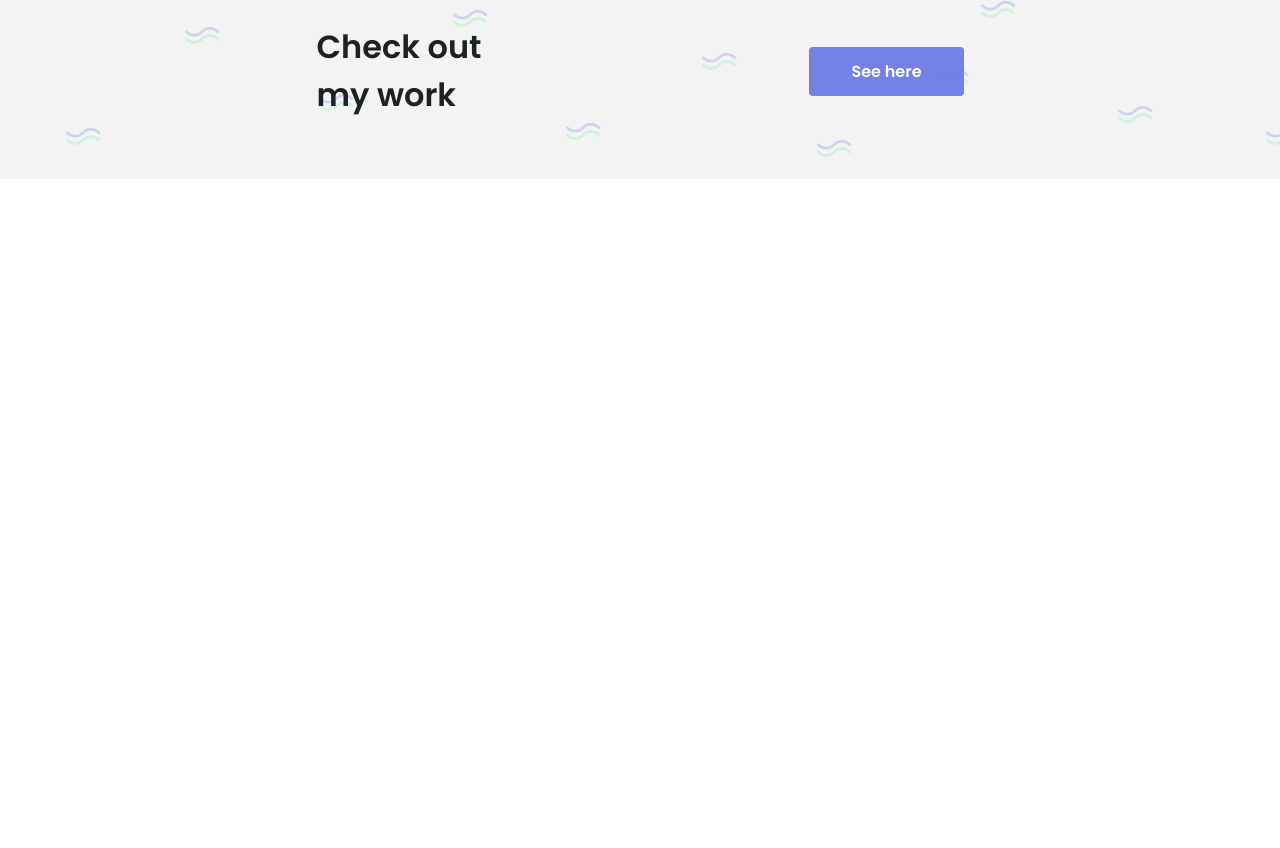
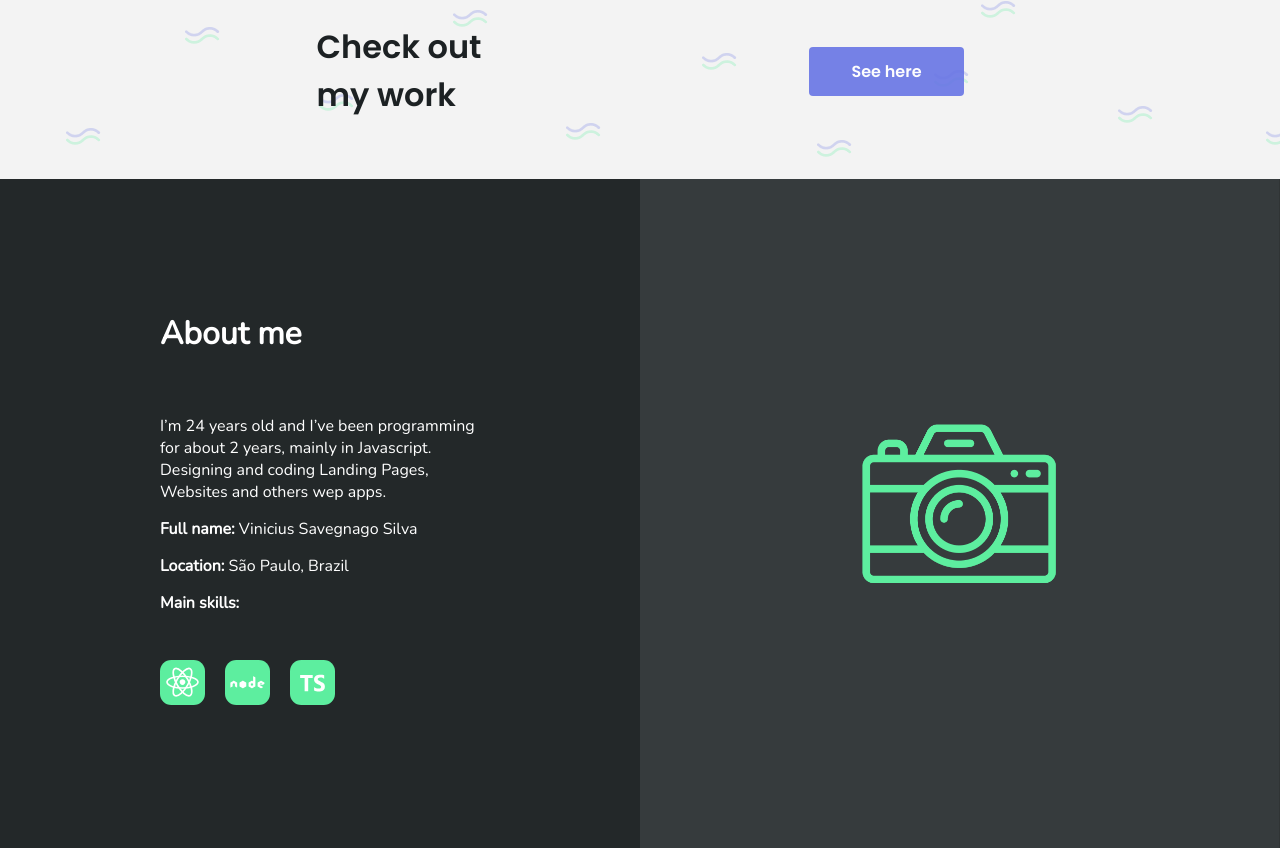
Before and after one commit to vinisaveg/portfolio, a React (Create React App) app: page / in a window 1280 px wide. Shown: the part 2080-2928 px from the top of the page. Before the commit the page ends 2259 px from the top, so only its background shows below. Built offline with nearby package versions, Linux system fonts and the light colour scheme.

Commit message:
about component :zap:

```diff
--- a/src/App.tsx
+++ b/src/App.tsx
@@ -11,6 +11,7 @@ import Welcome from './components/Welcome/Welcome.component';
 import Projects from './components/Projects/Projects.component';
 import Workflow from './components/Workflow/Workflow.component';
 import MyWork from './components/MyWork/MyWork.component';
+import About from './components/About/About.component';
 
 const App: FunctionComponent = () => {
     return (
@@ -33,6 +34,8 @@ const App: FunctionComponent = () => {
                     <Workflow />
 
                     <MyWork />
+
+                    <About />
                 </Wrapper>
             </ThemeProvider>
         </>
--- /dev/null
+++ b/src/components/About/About.component.tsx
@@ -0,0 +1,110 @@
+import React, { FunctionComponent } from 'react';
+
+import { Text } from '../../styles/shared/Text';
+import { Title } from '../../styles/shared/Title';
+
+import {
+    AboutImage,
+    AboutText,
+    AboutWrapper,
+    MeImageWrapper,
+    SkillIcon,
+    AboutSkills,
+} from './styles';
+
+import meImage from '../../assets/images/me.png';
+import reactIcon from '../../assets/icons/react-icon.svg';
+import tsIcon from '../../assets/icons/ts-icon.svg';
+import nodeIcon from '../../assets/icons/node-icon.svg';
+
+const About: FunctionComponent = () => {
+    return (
+        <AboutWrapper
+            width="100%"
+            height="100%"
+            alignItems="center"
+            justifyContent="center"
+            flexDirection="row"
+        >
+            <AboutText
+                width="50%"
+                height="100%"
+                flexDirection="column"
+                alignItems="left"
+                justifyContent="center"
+                padding={['60px', '160px']}
+            >
+                <Title color="white" margin={['0px', '0px', '60px', '0px']}>
+                    About me
+                </Title>
+
+                <Text
+                    fontFamily="primary"
+                    color="white"
+                    fontSize="small"
+                    fontWeight={500}
+                    maxWidth={350}
+                    margin={['0px', '0px', '15px', '0px']}
+                >
+                    I’m 24 years old and I’ve been programming for about 2 years,
+                    mainly in Javascript. Designing and coding Landing Pages,
+                    Websites and others wep apps.
+                </Text>
+
+                <Text
+                    fontFamily="primary"
+                    color="white"
+                    fontSize="small"
+                    fontWeight={500}
+                    margin={['0px', '0px', '15px', '0px']}
+                >
+                    <b>Full name:</b> Vinicius Savegnago Silva
+                </Text>
+
+                <Text
+                    fontFamily="primary"
+                    color="white"
+                    fontSize="small"
+                    fontWeight={500}
+                    margin={['0px', '0px', '15px', '0px']}
+                >
+                    <b> Location:</b> São Paulo, Brazil
+                </Text>
+
+                <Text
+                    fontFamily="primary"
+                    color="white"
+                    fontSize="small"
+                    fontWeight={500}
+                    margin={['0px', '0px', '36px', '0px']}
+                >
+                    <b>Main skills:</b>
+                </Text>
+
+                <AboutSkills
+                    width="100%"
+                    height="auto"
+                    flexDirection="row"
+                    alignItems="center"
+                    justifyContent="flex-start"
+                >
+                    <SkillIcon src={reactIcon} />
+                    <SkillIcon src={nodeIcon} />
+                    <SkillIcon src={tsIcon} />
+                </AboutSkills>
+            </AboutText>
+
+            <AboutImage
+                width="50%"
+                height="100%"
+                flexDirection="column"
+                alignItems="center"
+                justifyContent="center"
+            >
+                <MeImageWrapper src={meImage} />
+            </AboutImage>
+        </AboutWrapper>
+    );
+};
+
+export default About;
--- /dev/null
+++ b/src/components/About/styles.ts
@@ -0,0 +1,45 @@
+import styled from 'styled-components';
+import { Wrapper } from '../../styles/shared/Wrapper';
+
+export const AboutWrapper = styled(Wrapper)`
+    @media screen and (max-width: 1105px) {
+        flex-direction: column;
+    }
+`;
+
+export const AboutText = styled(Wrapper)`
+    @media screen and (max-width: 1105px) {
+        width: 100%;
+        align-items: center;
+        order: 2;
+        text-align: center;
+        padding: 60px 30px;
+    }
+`;
+
+export const AboutImage = styled(Wrapper)`
+    @media screen and (max-width: 1105px) {
+        width: 100%;
+        order: 1;
+    }
+`;
+
+export const AboutSkills = styled(Wrapper)`
+    @media screen and (max-width: 1105px) {
+        justify-content: center;
+    }
+`;
+
+export const MeImageWrapper = styled.img`
+    width: 100%;
+    height: 100%;
+`;
+
+export const SkillIcon = styled.img`
+    width: 45px;
+    margin: 10px;
+
+    &:first-child {
+        margin-left: 0px;
+    }
+`;
--- a/src/styles/shared/Wrapper.ts
+++ b/src/styles/shared/Wrapper.ts
@@ -10,6 +10,7 @@ interface WrapperProps {
     margin?: Array<string>;
     padding?: Array<string>;
     backgroundColor?: string;
+    maxWidth?: string;
 }
 
 export const Wrapper = styled(motion.div)<WrapperProps>`
@@ -25,6 +26,7 @@ export const Wrapper = styled(motion.div)<WrapperProps>`
     justify-content: ${(props) => props.justifyContent};
     align-items: ${(props) => props.alignItems};
     flex-wrap: ${(props) => props.flexWrap};
+    max-width: ${(props) => props.maxWidth};
     position: relative;
     display: flex;
     box-sizing: border-box;
```
Also changed, not shown: src/assets/images/me.png (added).
